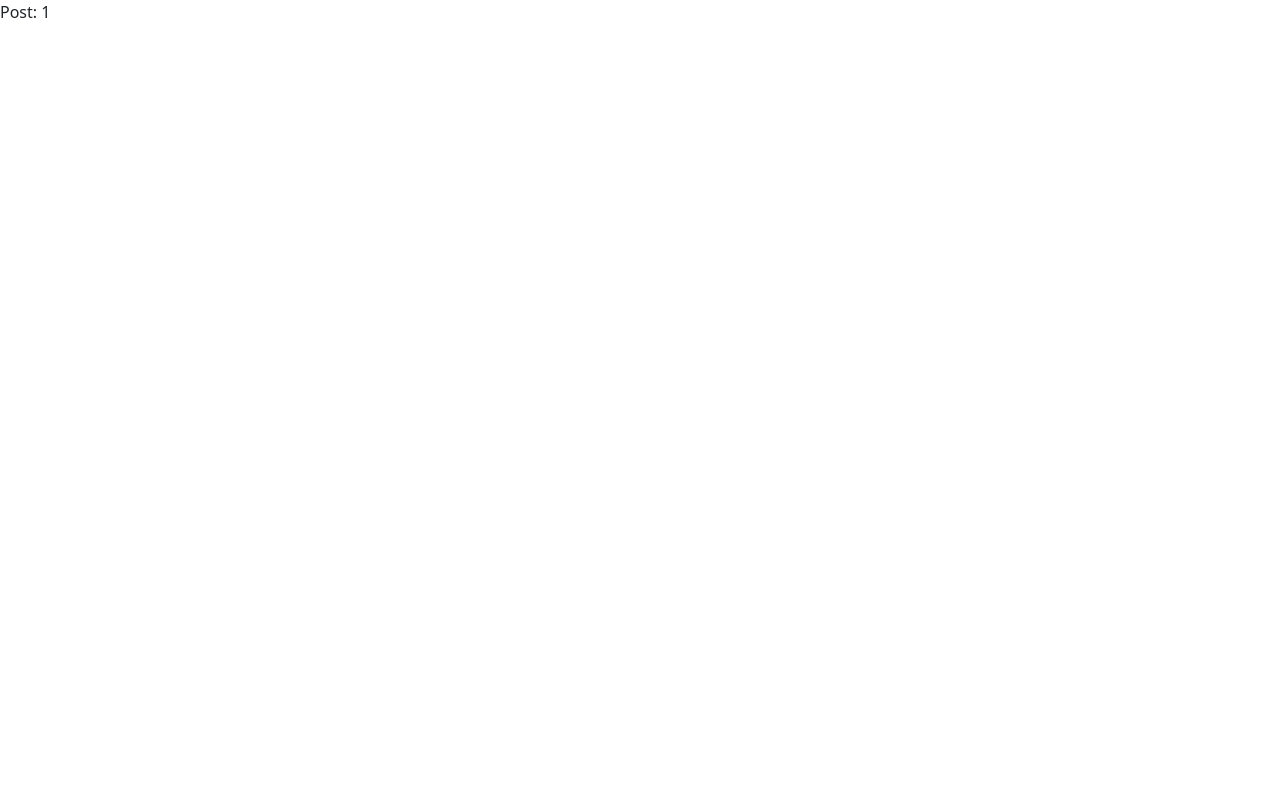
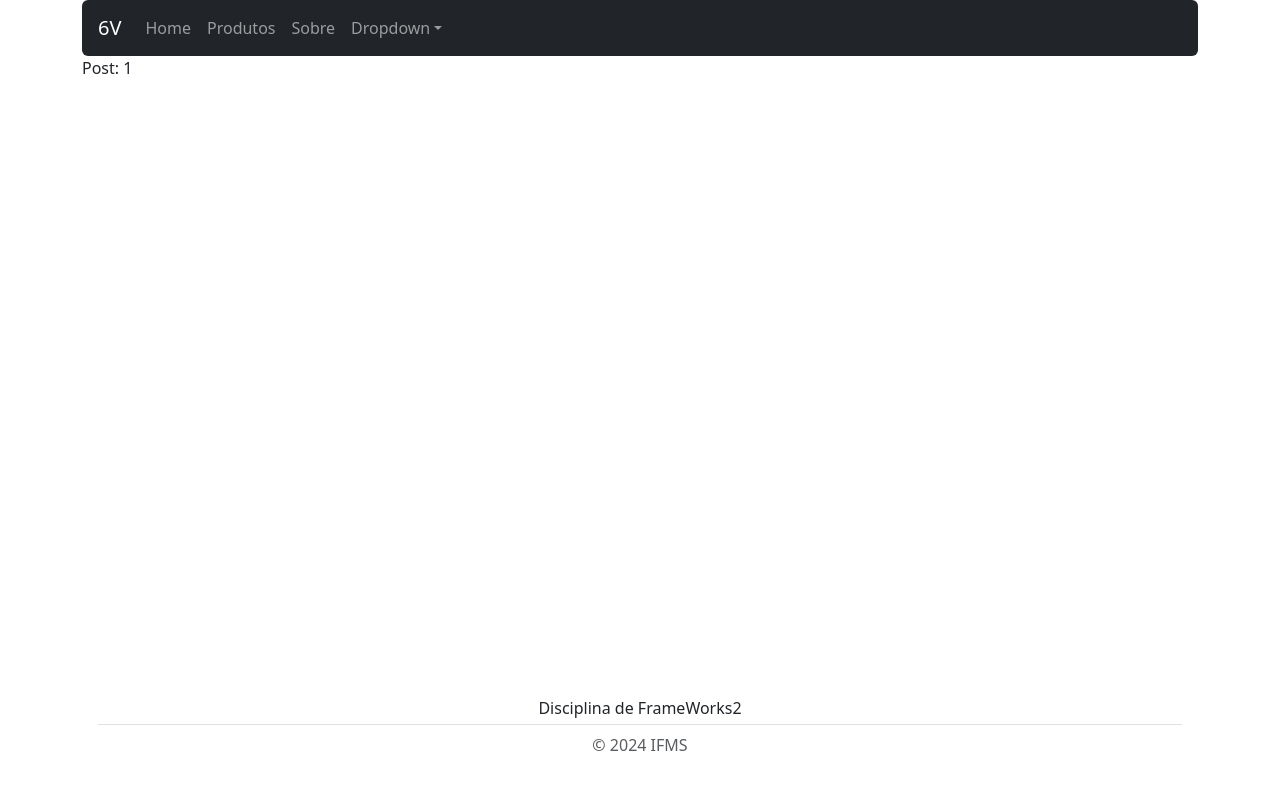
Before and after one commit to Marcelo-IFMS/fw2, a Next.js app: page /produtos/1 in a window 1280 px wide. Shown: the top 790 px of the page. Built offline with nearby package versions, Linux system fonts and the light colour scheme.

Commit message:
create: Produtos/[ID].js

```diff
--- a/src/pages/index.js
+++ b/src/pages/index.js
@@ -10,11 +10,9 @@ function Index() {
     <div>
       <NavBar />
       <Container className="conteudo">
-
         <p>Lorem ipsum, dolor sit amet consectetur adipisicing elit. Adipisci non beatae aperiam laudantium, quod omnis ad delectus id excepturi quos eius temporibus voluptate distinctio mollitia porro! Animi dicta dolor eius.</p>
         <p>Nobis sapiente beatae eos aliquid facere cupiditate officiis, minus, voluptatem at odit ea dignissimos! Voluptatem, tenetur nemo non consectetur et obcaecati! Quasi pariatur iure facere dolores, enim aliquid temporibus impedit!</p>
         <p>Laudantium similique deleniti saepe praesentium id commodi voluptates quam porro mollitia non, sequi eius dolore vel libero quis optio rem necessitatibus cupiditate repudiandae. Neque doloremque animi porro nobis, at consectetur.</p>
-
       </Container>
       <Footer />
     </div>
--- a/src/pages/produtos/[id].js
+++ b/src/pages/produtos/[id].js
@@ -1,7 +1,16 @@
 import { useRouter } from "next/router"
+import { Container } from "react-bootstrap"
+import NavBar from "../components/navbar"
+import Footer from "../components/footer"
 
 export default function Page() {
     const router = useRouter()
-    return <p>Post: {router.query.id}</p>
+    return <>
+        <NavBar />
+        <Container className="conteudo">
+            <p>Post: {router.query.id}</p>
+        </Container>
+        <Footer />
+    </>
 
 }
```
